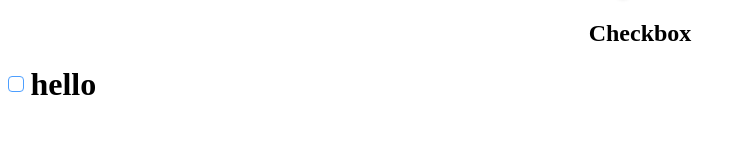
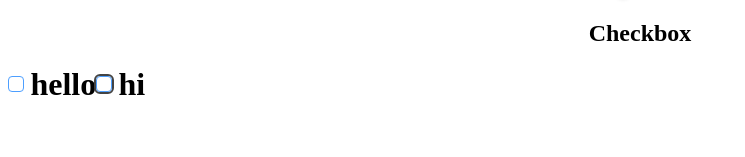
Before and after one commit to yeasir-cdda/custom-radio-switch-checkbox, a React (Create React App) app: page / in a window 1280 px wide. Shown: the part 139-296 px from the top of the page, without its empty margins (0-745 px from the left). Built offline with nearby package versions, Linux system fonts and the light colour scheme.

Commit message:
normal checkbox and outline checkbox done

```diff
--- a/src/App.js
+++ b/src/App.js
@@ -12,7 +12,8 @@ function App() {
      <CustomSwitch dark outline id='darko'/>
 
      <h2 style={{textAlign:'center'}}>Checkbox</h2>
-     <CustomCheckbox label='hello' id = 'check'/>
+     <CustomCheckbox  label='hello' id = 'check'/>
+     <CustomCheckbox outline label='hi' id = 'check'/>
     </div>
   );
 }
--- a/src/CustomCheckbox/CustomCheckbox.css
+++ b/src/CustomCheckbox/CustomCheckbox.css
@@ -7,7 +7,7 @@
   align-items: center;
 
 }
-input {
+.checkbox {
   appearance: none;
   margin: 0;
   font: inherit;
@@ -19,7 +19,7 @@ input {
   place-content: center;
 }
 
-input::before {
+.checkbox::before {
   content: "";
   width: 8px;
   height: 7px;
@@ -29,14 +29,14 @@ input::before {
   background-color: #4D9FFF;
 }
 
-input:checked::before {
+.checkbox:checked::before {
   transform: scale(1);
 }
 
-input:focus {
+.border {
   outline: 2px solid #444444;
 }
 
-input:disabled {
+.checkbox:disabled {
   cursor: not-allowed;
 }
--- a/src/CustomCheckbox/CustomCheckbox.js
+++ b/src/CustomCheckbox/CustomCheckbox.js
@@ -1,9 +1,9 @@
 import React from 'react';
 import './CustomCheckbox.css'
-const CustomCheckbox = ({ id, label }) => {
+const CustomCheckbox = ({ id, label, outline }) => {
     return (
         <label className='custom-checkbox' >
-            <input  type="checkbox" name={id} id={id} />
+            <input className={`checkbox ${outline && 'border'}`}  type="checkbox" name={id} id={id} />
             {label}
         </label>
 
--- a/src/ToggleSwitch/CustomSwitch.css
+++ b/src/ToggleSwitch/CustomSwitch.css
@@ -6,7 +6,7 @@
   width: 40px;
   display: inline-block;
 }
-.checkbox {
+.switch-checkbox {
   display: none;
 }
 .label {
@@ -70,18 +70,18 @@
   width: 10px;
   height: 10px;
 }
-.checkbox:checked + .label .inner {
+.switch-checkbox:checked + .label .inner {
   margin-left: 0;
 }
-.checkbox:checked + .label .switch {
+.switch-checkbox:checked + .label .switch {
   right: 12px;
   background-color: #4d9fff;
   border-color: #f9f9f9;
 }
-.checkbox:checked + .label .dark_inner {
+.switch-checkbox:checked + .label .dark_inner {
   margin-left: 0;
 }
-.checkbox:checked + .label .dark_switch {
+.switch-checkbox:checked + .label .dark_switch {
   right: 12px;
   background-color: #15457d;
   border-color: #f9f9f9;
--- a/src/ToggleSwitch/CustomSwitch.js
+++ b/src/ToggleSwitch/CustomSwitch.js
@@ -4,7 +4,7 @@ const CustomSwitch = ({ id, outline, dark}) => {
   return (
     <div className="container">
       <div className="toggle-switch">
-        <input type="checkbox" className="checkbox"
+        <input type="checkbox" className="switch-checkbox"
           name={id} id={id} />
         <label className=" label" htmlFor={id}>
           <span className={dark ? 'inner dark_inner' : 'inner'} />
```
